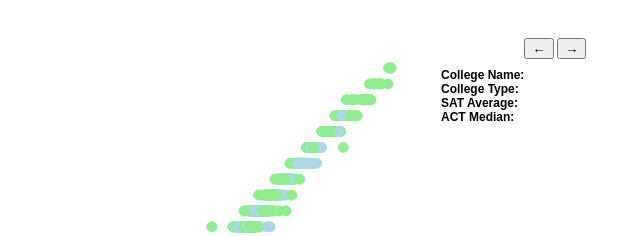
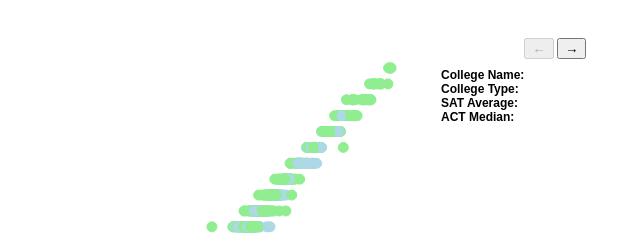
Before and after one commit to kcozzone3/P5CS4460, a plain HTML site: page index.html in a window 1280 px wide. Shown: the top 236 px of the page, 187-827 px from the left. Drawn offline with nearby package versions, Linux system fonts and the light colour scheme.

Commit message:
disabled prev button on start

```diff
--- a/index.html
+++ b/index.html
@@ -21,7 +21,7 @@
 	        </div>
            </div>
         <div id="buttons">
-            <button id="prev" class="btn" onclick="prevGraph()">←</button>
+            <button id="prev" class="btn" onclick="prevGraph()" disabled>←</button>
             <button id="next" class="btn" onclick="nextGraph()">→</button>
         </div>
 	</body>
```
